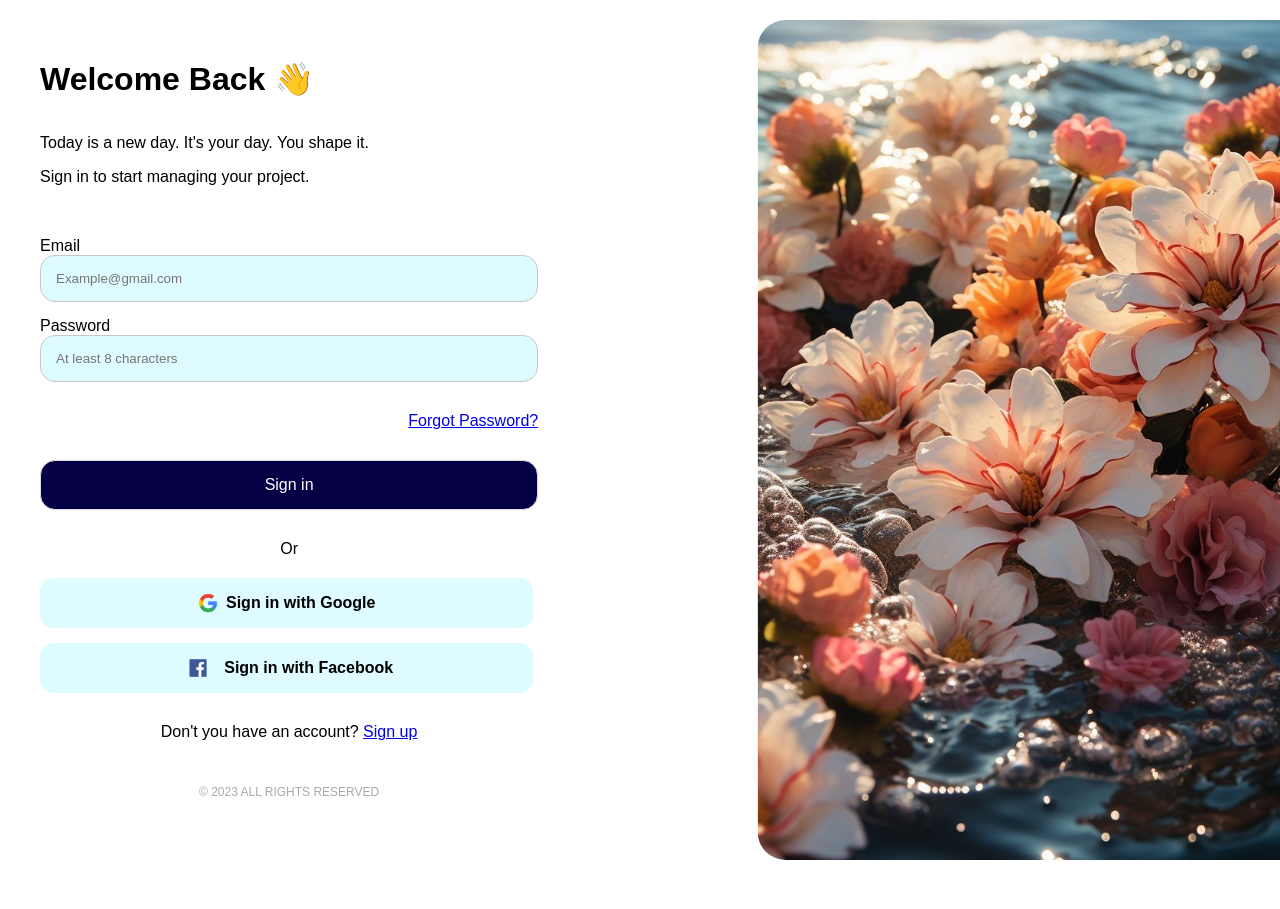
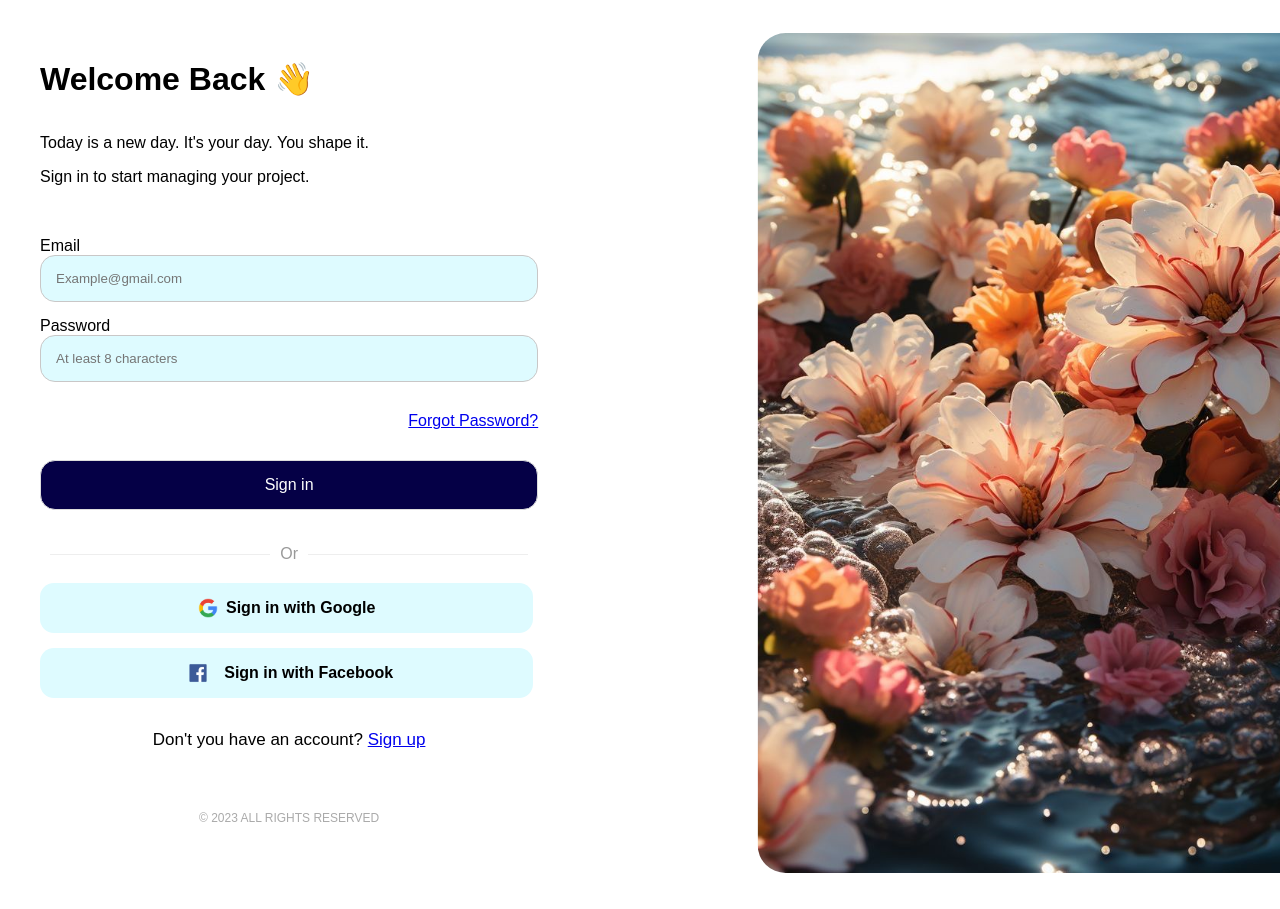
Before and after one commit to duyhusttttt/webforDieu, a plain HTML site: page index.html in a window 1280 px wide. Shown: the top 909 px of the page. Before the commit the page ends 883 px from the top, so only its background shows below. Drawn offline with Linux system fonts and the light colour scheme.

Commit message:
Update styles.css

```diff
--- a/styles.css
+++ b/styles.css
@@ -92,13 +92,27 @@ h1 {
     margin-top: 15px;
     margin-bottom: 30px;
 }
-.signup,
+
 .divider {
+    display: flex;
+    align-items: center;
     text-align: center;
-    display: block;
-    margin-top: 15px;
-    margin-bottom: 20px;
+    color: #999;
+    margin: 20px 0;
+}
 
+.divider::before,
+.divider::after {
+    content: '';
+    flex: 1;
+    border-bottom: 1px solid #eee;
+    margin: 0px 10px;
+}
+.signup {
+    text-align: center; /* Căn giữa nội dung */
+    width: 100%; /* Đảm bảo rằng nó chiếm đầy chiều rộng */
+    order: 3;
+    font-size: 17px;
 }
 
 .image-section {
@@ -116,6 +130,7 @@ h1 {
 
 footer {
     padding: 12px 0;
+    margin-top: 20px;
     text-align: center;
     font-size: 12px;
     color: #aaa;
@@ -127,16 +142,16 @@ footer {
         display: flex;
         flex-direction: column;
         align-items: center;
-        width: 80%;
+        width: 85%;
         margin-top: 0px;
     }
     .image-section {
-        width: 70%;
+        width: 80%;
         padding-top: 30%;
         position: relative;
         margin-top: 0px;
         margin-bottom: -200px;
-        margin-left:3px;
+        margin-left: 3px;
         order: 1;
     }
 
@@ -163,7 +178,7 @@ footer {
 
 
     .login-form button{
-        width: 106%;
+        width: 107%;
     }
     .login-form input,
     .social-button {
```
